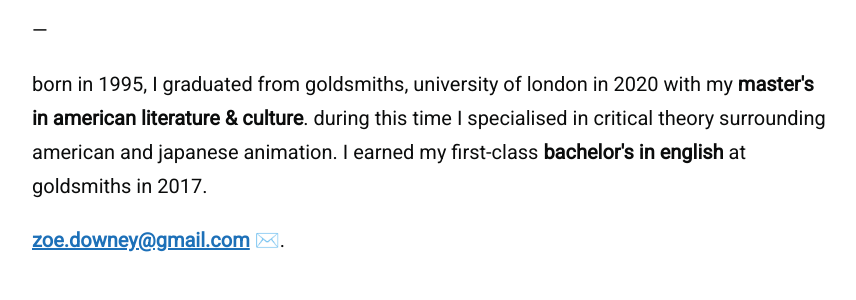
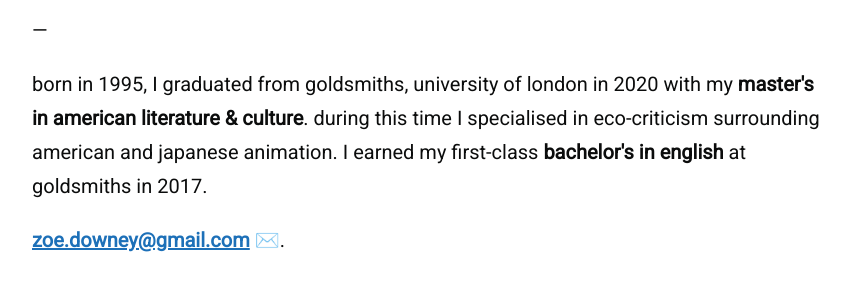
Before and after one commit to zoeurl/zoedowney.github.io, a Jekyll site: the page built from about/index.html, in a window 1280 px wide. Shown: the part 1168-1468 px from the top of the page, without its empty margins (208-1064 px from the left). Built offline with Jekyll 4.4.1, drawn with Linux system fonts in a browser that asks for light colours.

Commit message:
Update index.html

```diff
--- a/about/index.html
+++ b/about/index.html
@@ -34,6 +34,6 @@
 </p>
 —
 </p>
-born in 1995, I graduated from goldsmiths, university of london in 2020 with my <strong>master's in american literature & culture</strong>. during this time I specialised in critical theory surrounding american and japanese animation. I earned my first-class <strong>bachelor's in english</strong> at goldsmiths in 2017.
+born in 1995, I graduated from goldsmiths, university of london in 2020 with my <strong>master's in american literature & culture</strong>. during this time I specialised in eco-criticism surrounding american and japanese animation. I earned my first-class <strong>bachelor's in english</strong> at goldsmiths in 2017.
 </p>
 <strong><a href="mailto:{{site.email}}">zoe.downey@gmail.com</a></strong> ✉️.
```
